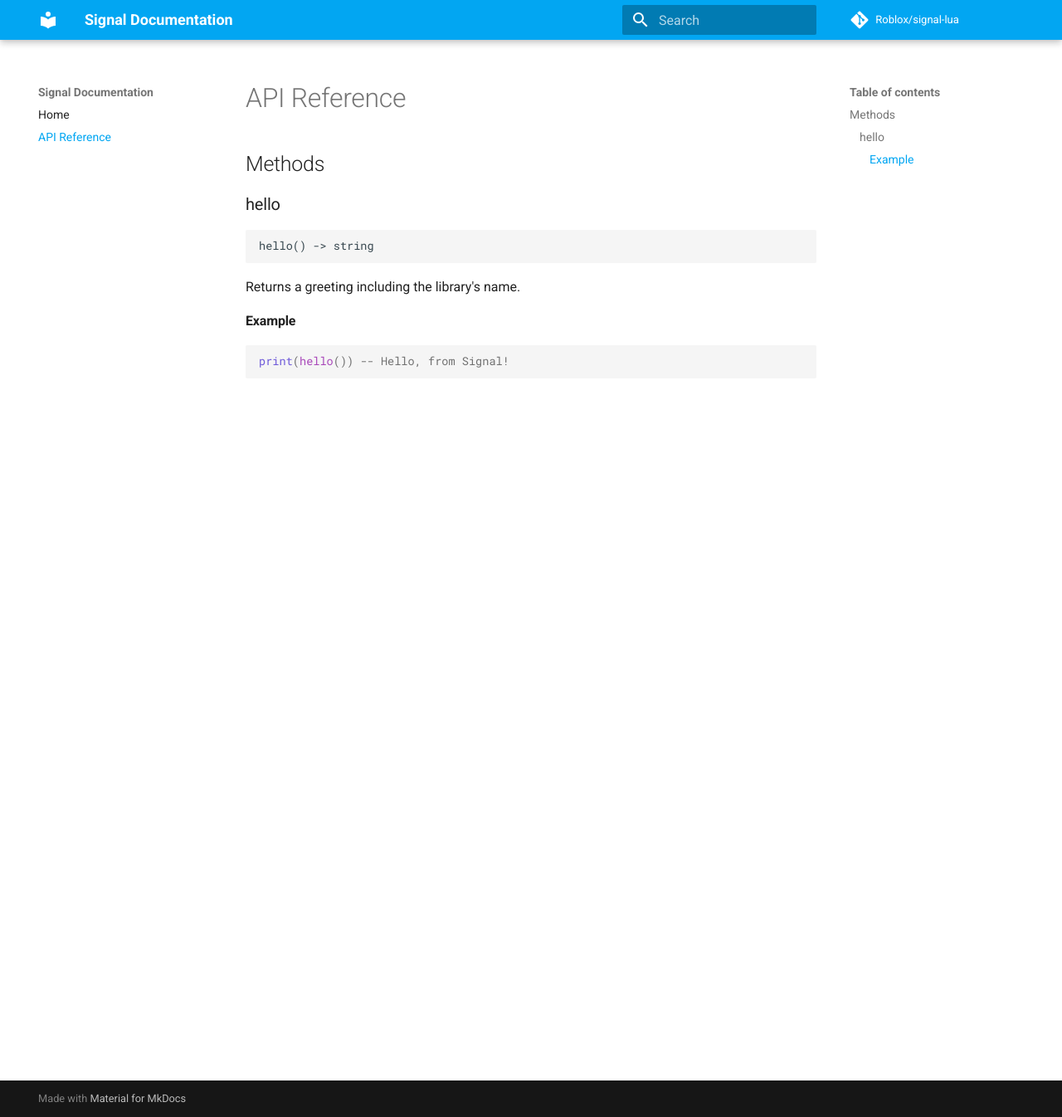
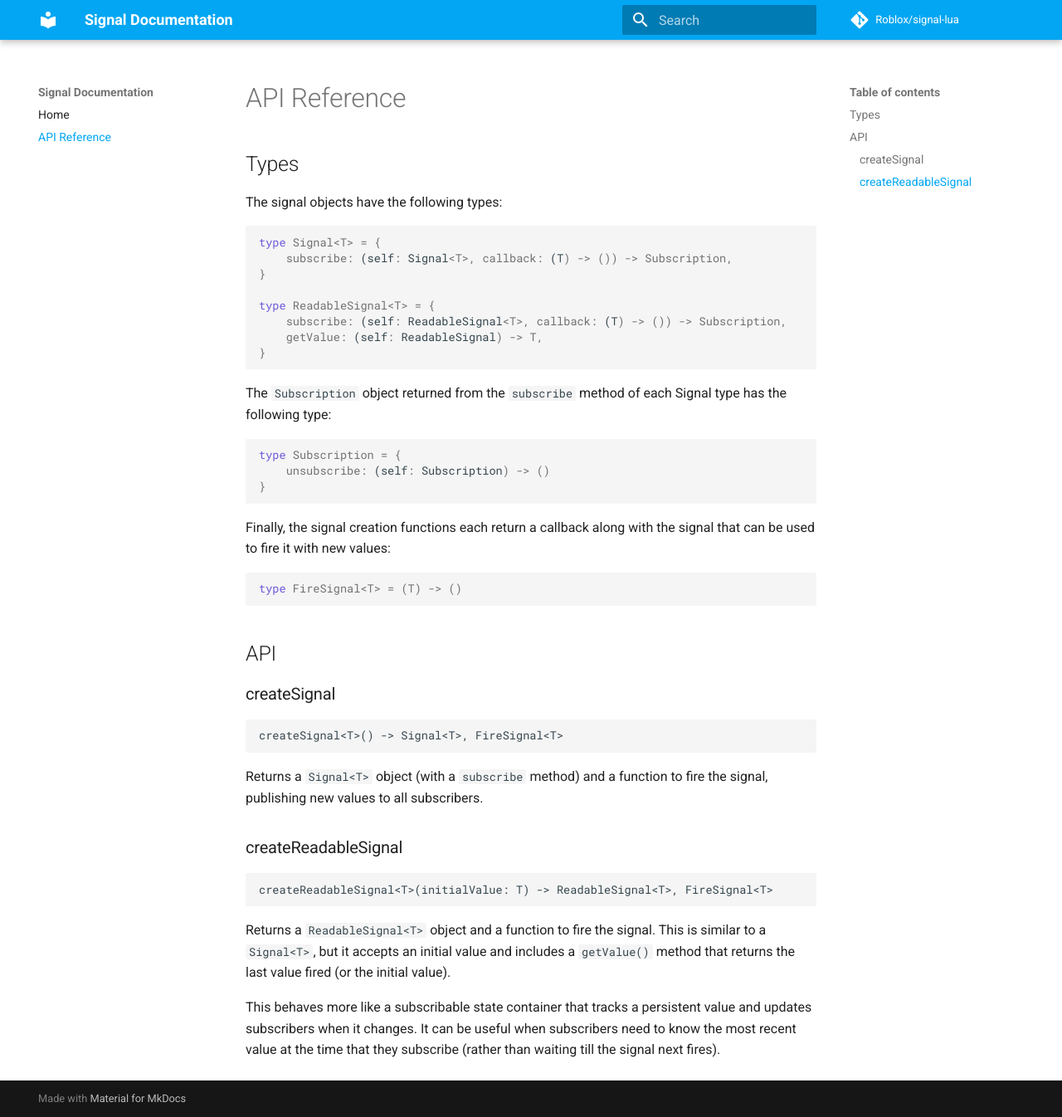
Before and after one commit to Roblox/signal-lua, an MkDocs documentation site: the page built from docs/api-reference.md, in a window 1280 px wide and 1346 px high. Shown: the whole window at 83% size. Built offline with MkDocs 1.6.1 and Material for MkDocs 9.7.7, drawn with Linux system fonts in a browser that asks for light colours; comment, search, counter and statistics services are not loaded; old or Windows-style settings are respelled for this version of MkDocs.

````diff
--- a/docs/api-reference.md
+++ b/docs/api-reference.md
@@ -1,13 +1,44 @@
-## Methods
+## Types
 
-### hello
-```
-hello() -> string
+The signal objects have the following types:
+```lua
+type Signal<T> = {
+    subscribe: (self: Signal<T>, callback: (T) -> ()) -> Subscription,
+}
+
+type ReadableSignal<T> = {
+    subscribe: (self: ReadableSignal<T>, callback: (T) -> ()) -> Subscription,
+    getValue: (self: ReadableSignal) -> T,
+}
 ```
 
-Returns a greeting including the library's name.
+The `Subscription` object returned from the `subscribe` method of each Signal type has the following type:
+```lua
+type Subscription = {
+    unsubscribe: (self: Subscription) -> ()
+}
+```
 
-#### Example
+Finally, the signal creation functions each return a callback along with the signal that can be used to fire it with new values:
 ```lua
-print(hello()) -- Hello, from Signal!
+type FireSignal<T> = (T) -> ()
 ```
+
+## API
+
+### createSignal
+```
+createSignal<T>() -> Signal<T>, FireSignal<T>
+```
+
+Returns a `Signal<T>` object (with a `subscribe` method) and a function to fire the signal, publishing new values to all subscribers.
+
+### createReadableSignal
+```
+createReadableSignal<T>(initialValue: T) -> ReadableSignal<T>, FireSignal<T>
+
+```
+
+Returns a `ReadableSignal<T>` object and a function to fire the signal. This is similar to a `Signal<T>`, but it accepts an initial value and includes a `getValue()` method that returns the last value fired (or the initial value).
+
+This behaves more like a subscribable state container that tracks a persistent value and updates subscribers when it changes. It can be useful when subscribers need to know the most recent value at the time that they subscribe (rather than waiting till the signal next fires).
--- a/mkdocs.yml
+++ b/mkdocs.yml
@@ -6,10 +6,10 @@ repo_url: https://github.com/Roblox/signal-lua
 theme:
   name: material
   palette:
-    primary: 'Light Blue'
-    accent: 'Light Blue'
+    primary: "Light Blue"
+    accent: "Light Blue"
 
-pages:
+nav:
   - Home: index.md
   - API Reference: api-reference.md
 
--- a/rotriever.toml
+++ b/rotriever.toml
@@ -1,7 +1,7 @@
 [package]
 name = "Signal"
 authors = ["Roblox"]
-version = "0.1.0"
+version = "1.0.0"
 content_root = "src"
 license = "MIT"
 files = [ "*", "!*.spec.lua", "!jest.config.lua" ]
````
Also changed, not shown: CHANGELOG.md (+4 -2 lines), README.md (+4 -7 lines), docs/index.md (+3 -1 lines).
